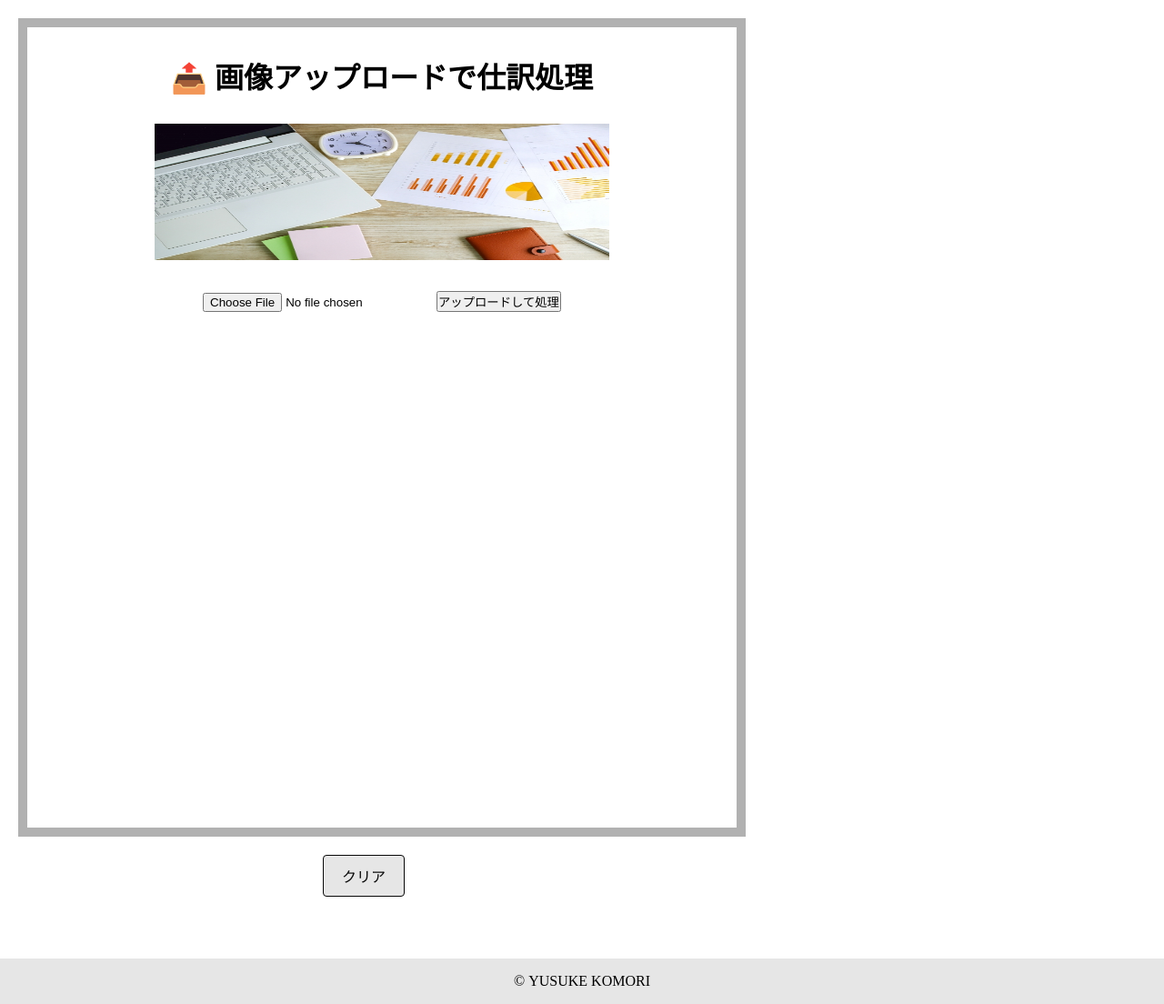
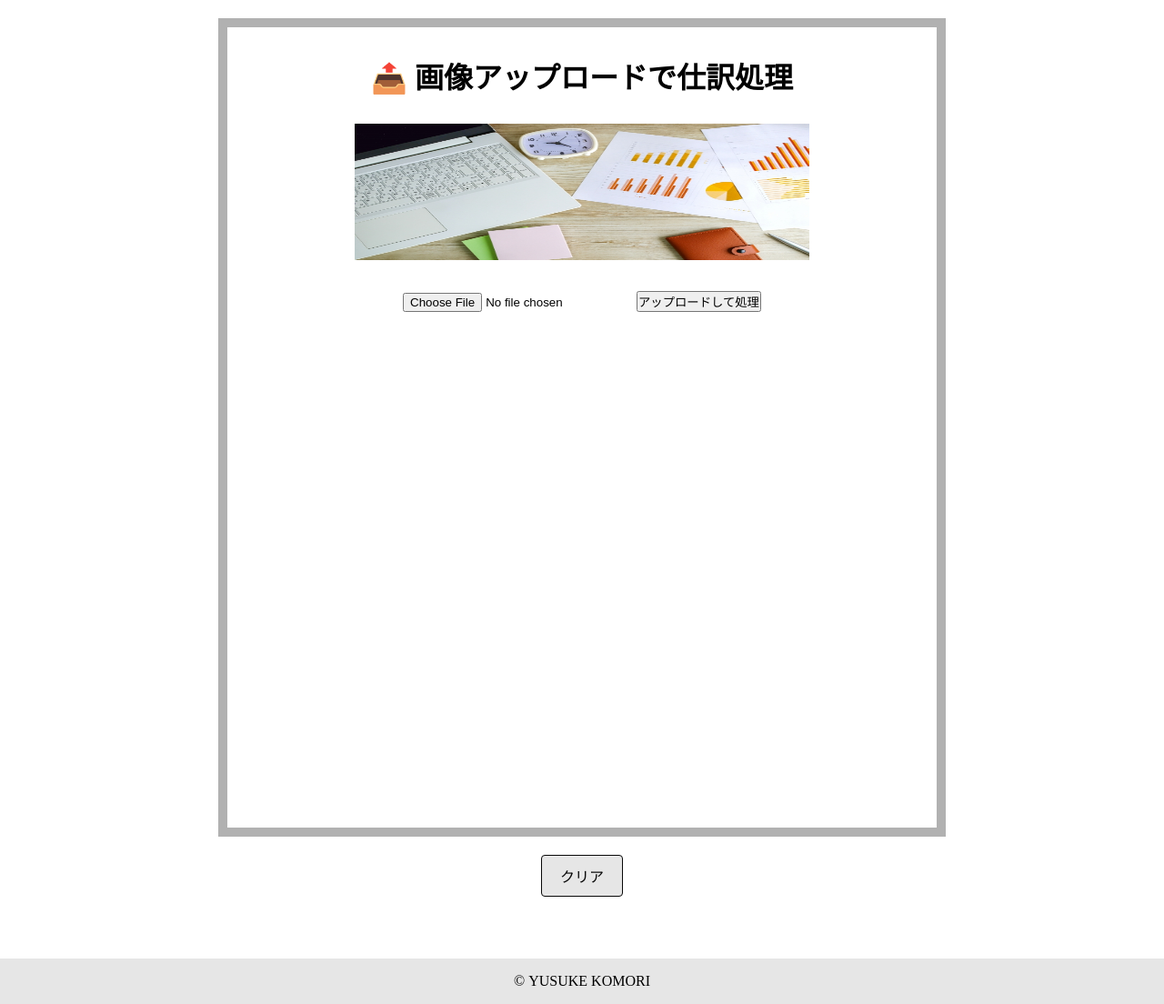
Before and after one commit to yusukeKSF/portfolio, a FastAPI app: page / in a window 1280 px wide. Shown: the whole page at 91% size. Run offline with FastAPI, Linux system fonts and the light colour scheme; parts of the project's set-up code (start-up, migrations or seed data) failed here and were passed over.

Commit message:
fixed for test 7th

```diff
--- a/app/static/css/style.css
+++ b/app/static/css/style.css
@@ -9,7 +9,7 @@
             width: 100%;
         }
         main {
-            margin: 20px;
+            margin: 20px auto;
             max-width: 800px;
             height: 900px;
             display: block;
@@ -53,7 +53,7 @@
             white-space: wrap;
         }
         .clear-btn-container {
-            width: 800px;
+            width: 100%;
             text-align: center;
         }
         a#clear-btn {
--- a/app/templates/index.html
+++ b/app/templates/index.html
@@ -46,7 +46,9 @@
         const reader = new FileReader();
         reader.onload = function (e) {
             document.getElementById('image-preview').innerHTML = `<img src="${e.target.result}" alt="プレビュー"`;
+            console.log(e.target.result);
         };
+        console.log(reader);
         reader.readAsDataURL(file);
 
         try {
```
